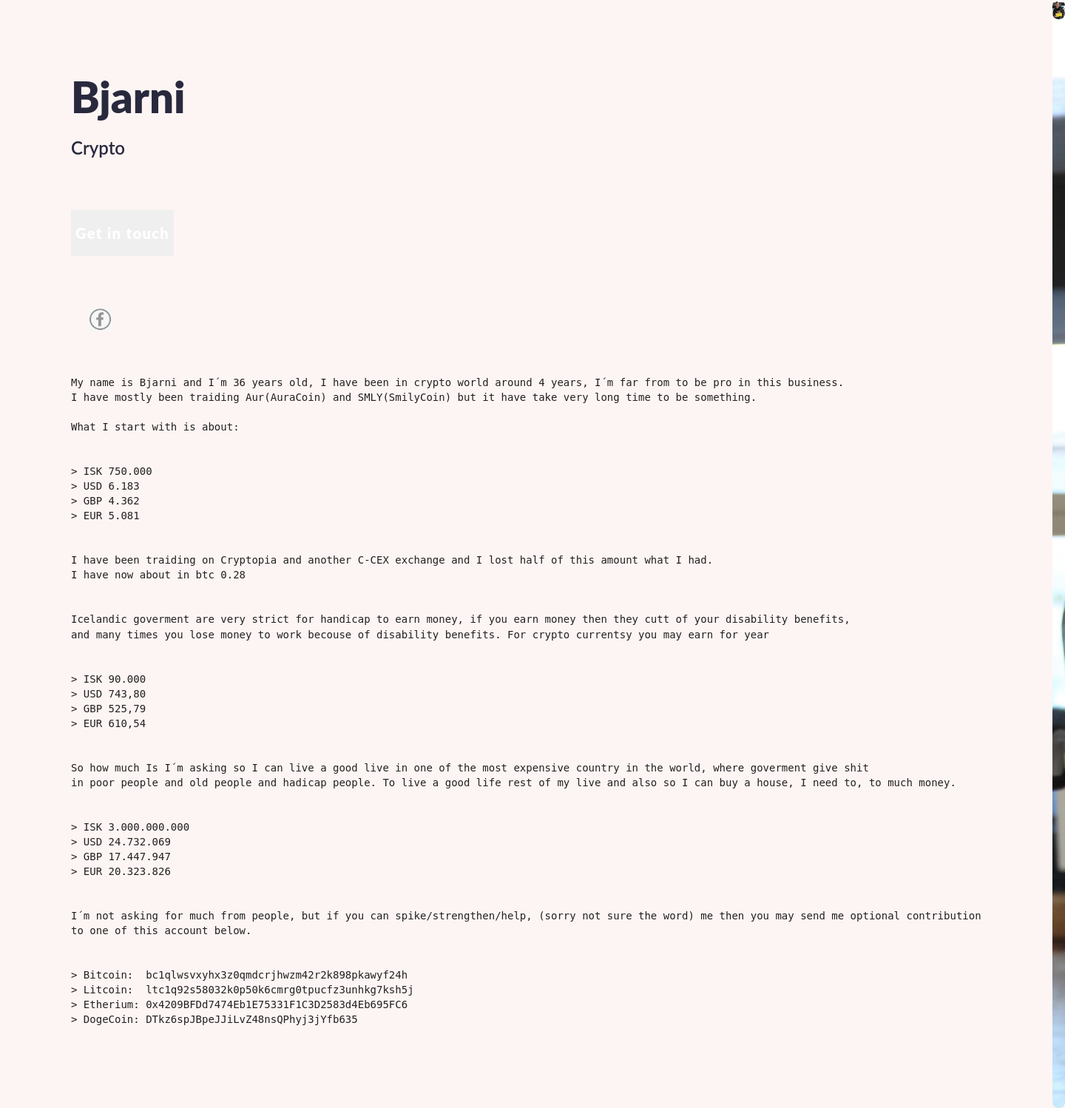
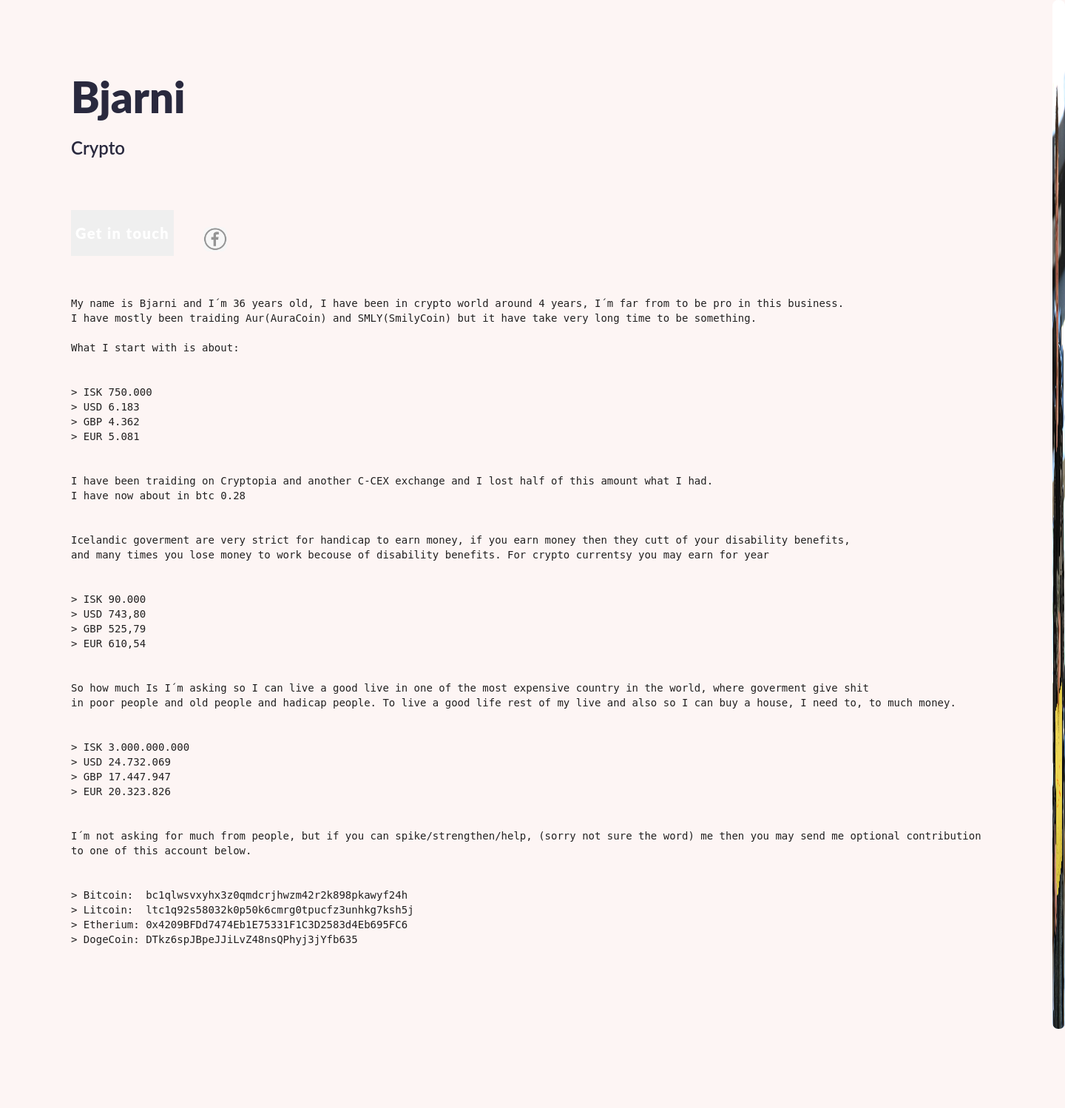
Before and after one commit to bjarnie3/Need-help, a Node server app: page / in a window 1440 px wide. Shown: the whole page at 74% size. After the commit the page ends 1391 px from the top, so only its background shows below. Run offline with Node 20, Linux system fonts and the light colour scheme; grey boxes are pictures that could not be loaded.

Commit message:
Update style.css
fix div

```diff
--- a/public/stylesheets/style.css
+++ b/public/stylesheets/style.css
@@ -24,10 +24,17 @@
 }
 
 div {
+  display: flex;
   margin: 0;
   max-width: 100%;
 }
 
+.Contact-Container {
+  display: flex;
+  margin: 0;
+  max-width: 100%;
+  margin-bottom: 40px;
+}
 .Profile-Content {
   display: flex;
   flex: 3;
@@ -55,9 +62,6 @@
   line-height: normal;
   letter-spacing: normal;
   color: #29293e;
-}
-.Contact-Container {
-  margin-bottom: 40px;
 }
 .Contact-BTN {
   height: 60px;
```
